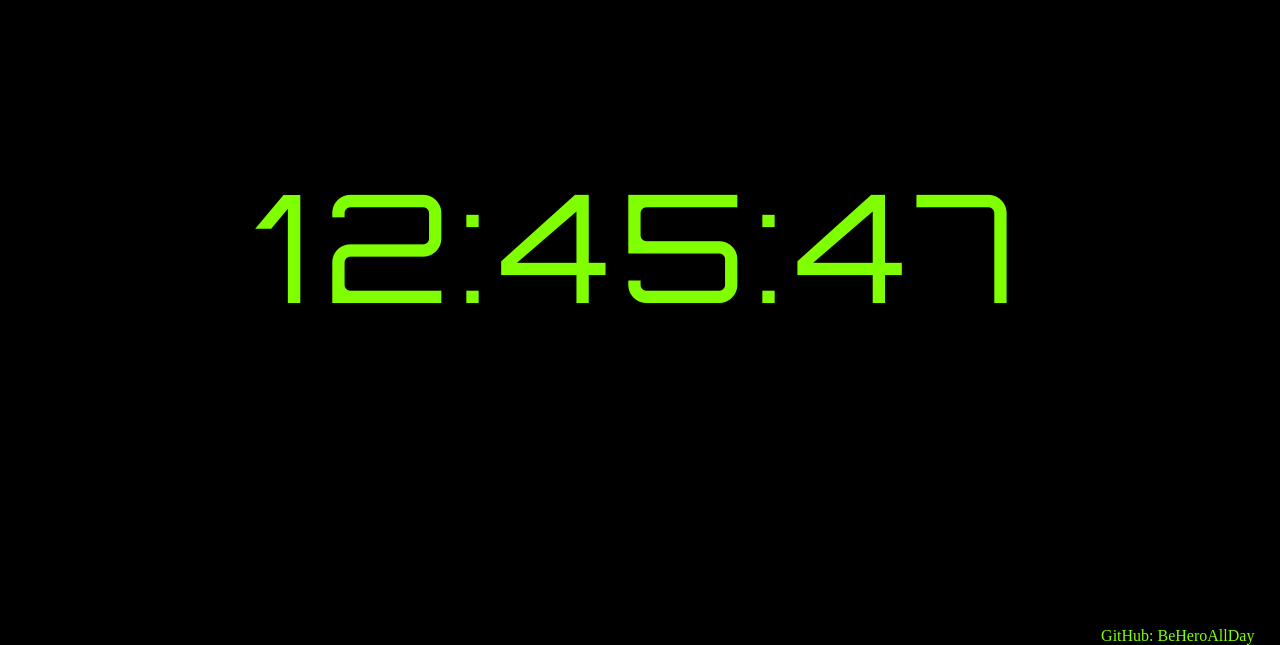
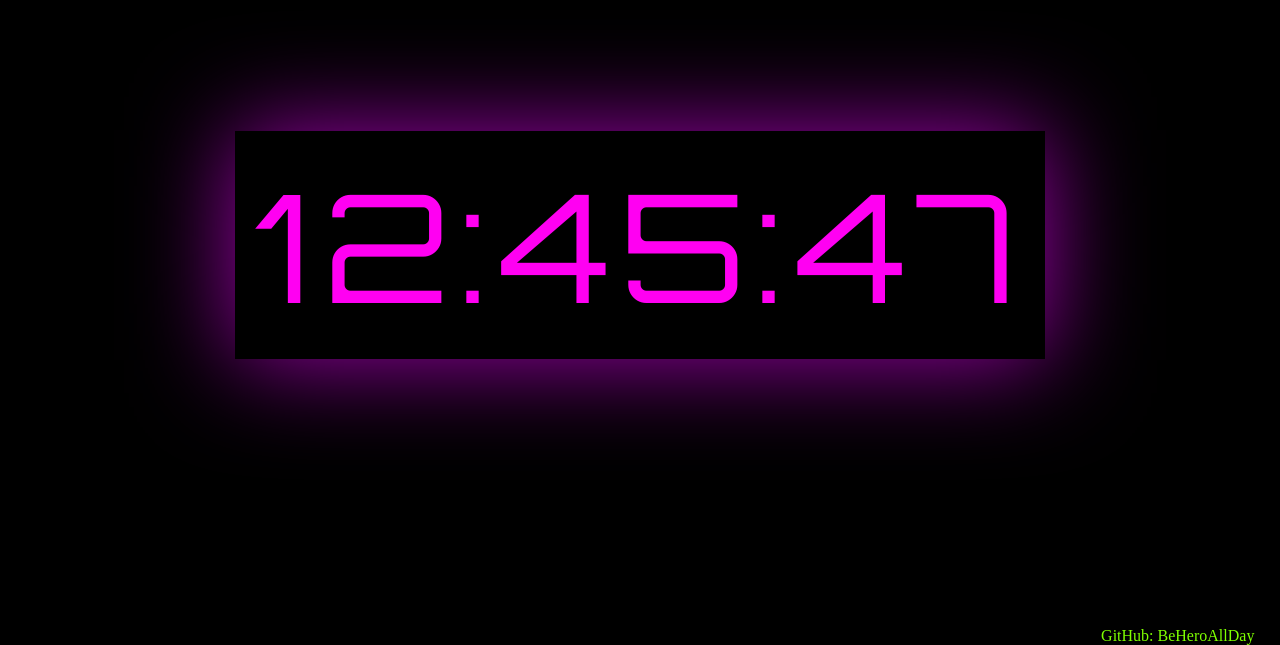
Before and after one commit to BeHeroAllDay/ClockJS, a plain HTML site: page Clock/index.html in a window 1280 px wide. Shown: the part 155-800 px from the top of the page. Drawn offline with Linux system fonts and the light colour scheme.

Commit message:
Double page refresh page

```diff
--- a/Clock/clock.css
+++ b/Clock/clock.css
@@ -6,7 +6,9 @@
   top: 50%;
   left: 50%;
   transform: translateX(-50%) translateY(-50%);
-  color: chartreuse;
+  color: rgb(255, 0, 242);
+  box-shadow: 0px 0px 100px 1px rgba(234, 0, 255, 0.671);
+  padding: 20px;
   text-align: center;
 }
 
--- a/Clock/clock.js
+++ b/Clock/clock.js
@@ -15,5 +15,4 @@ function showTime() {
 }
 
 
-
 showTime();
--- a/Clock/index.html
+++ b/Clock/index.html
@@ -2,7 +2,6 @@
 <html lang="en">
 <head>
     <meta charset="UTF-8">
-    <meta http-equiv="refresh" content="1">
     <meta name="veiwport" content="width=device-width, initial-scale=1.0">
     <title>Clock</title>
     <link rel="stylesheet" href="clock.css">
@@ -11,7 +10,7 @@
     <link href="https://fonts.googleapis.com/css2?family=Orbitron&display=swap" rel="stylesheet">
 </head>
 <body>
-    <div id="clock">8:10:45</div>
+    <div id="clock">10:30:15</div>
     <script src="clock.js"></script>
     <div class="footer">
         GitHub: BeHeroAllDay
```
